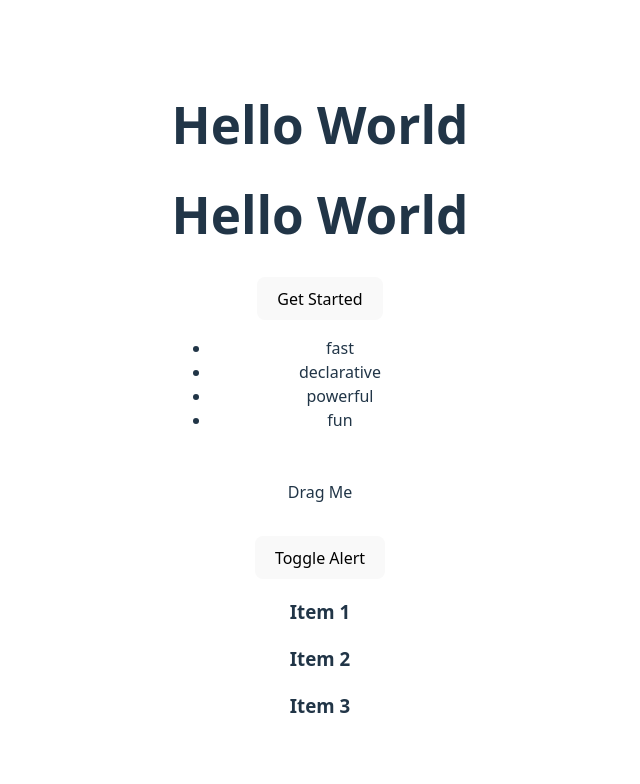
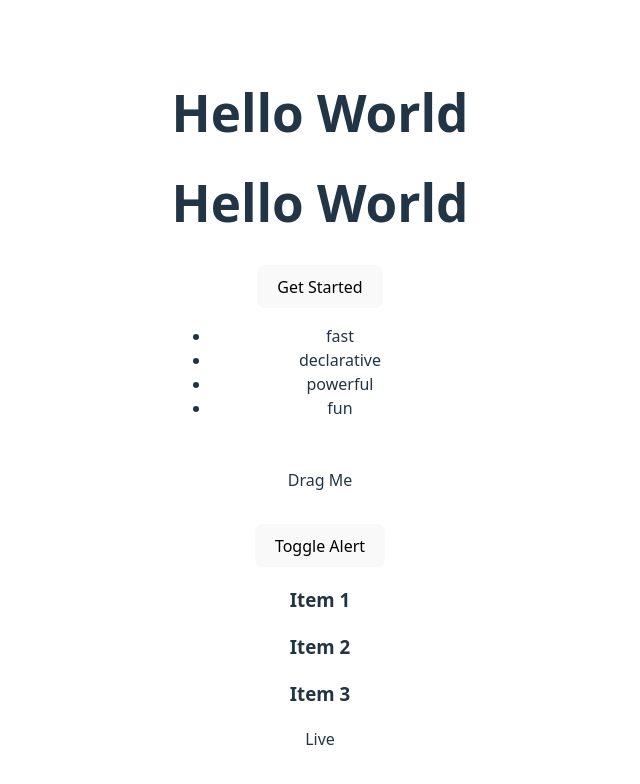
Before and after one commit to 7078-cj/react-animation-study, a React (Vite) app: page / in a window 1280 px wide. Shown: the top 784 px of the page, without its empty margins (320-960 px from the left). Built offline with nearby package versions, Linux system fonts and the light colour scheme.

Commit message:
Inifinite and Repeating Animation

```diff
--- a/src/App.jsx
+++ b/src/App.jsx
@@ -4,6 +4,7 @@ import { motion } from 'motion/react'
 import DraggableCard from './components/DraggableCard'
 import DismissibleAlert from './components/DismissibleAlert'
 import CollapsibleList from './components/CollapsibleList'
+import LiveBadge from './components/LiveBadge'
 
 
 const container = {
@@ -79,7 +80,8 @@ function App() {
      {/* Layout Animations */}
      <CollapsibleList/>
 
-
+      {/* Inifinite and Repeating Animation */}
+      <LiveBadge/>
     </>
   )
 }
--- /dev/null
+++ b/src/components/LiveBadge.jsx
@@ -0,0 +1,27 @@
+import React from 'react'
+import { motion } from 'motion/react'
+
+export default function LiveBadge() {
+  return (
+    <motion.div>
+        <motion.span
+            animate={{
+                scale: [1, 1.5, 1],
+                boxShadow:[
+                    '0 0 0px rgba(198, 28, 255, 0.4)',
+                    '0 0 8px rgba(200, 0, 255, 0.7)',
+                    '0 0 0px rgba(153, 0, 255, 0.4)',
+                ]
+            }}
+            transition={{
+                duration: 1.2,
+                repeat: Infinity,
+                repeatType: "reverse",
+                repeatDelay: 1
+            }}
+        >
+            Live
+        </motion.span>
+    </motion.div>
+  )
+}
```
